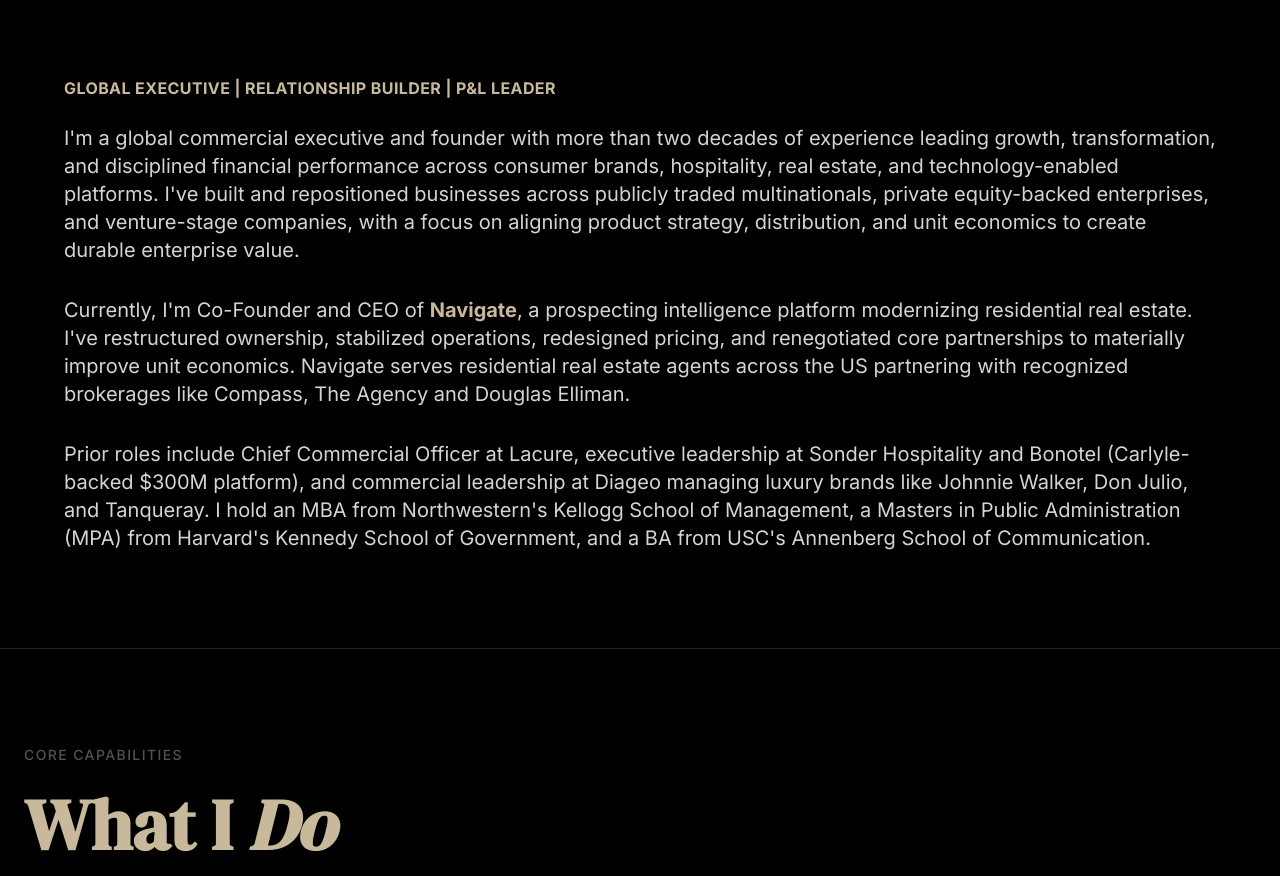
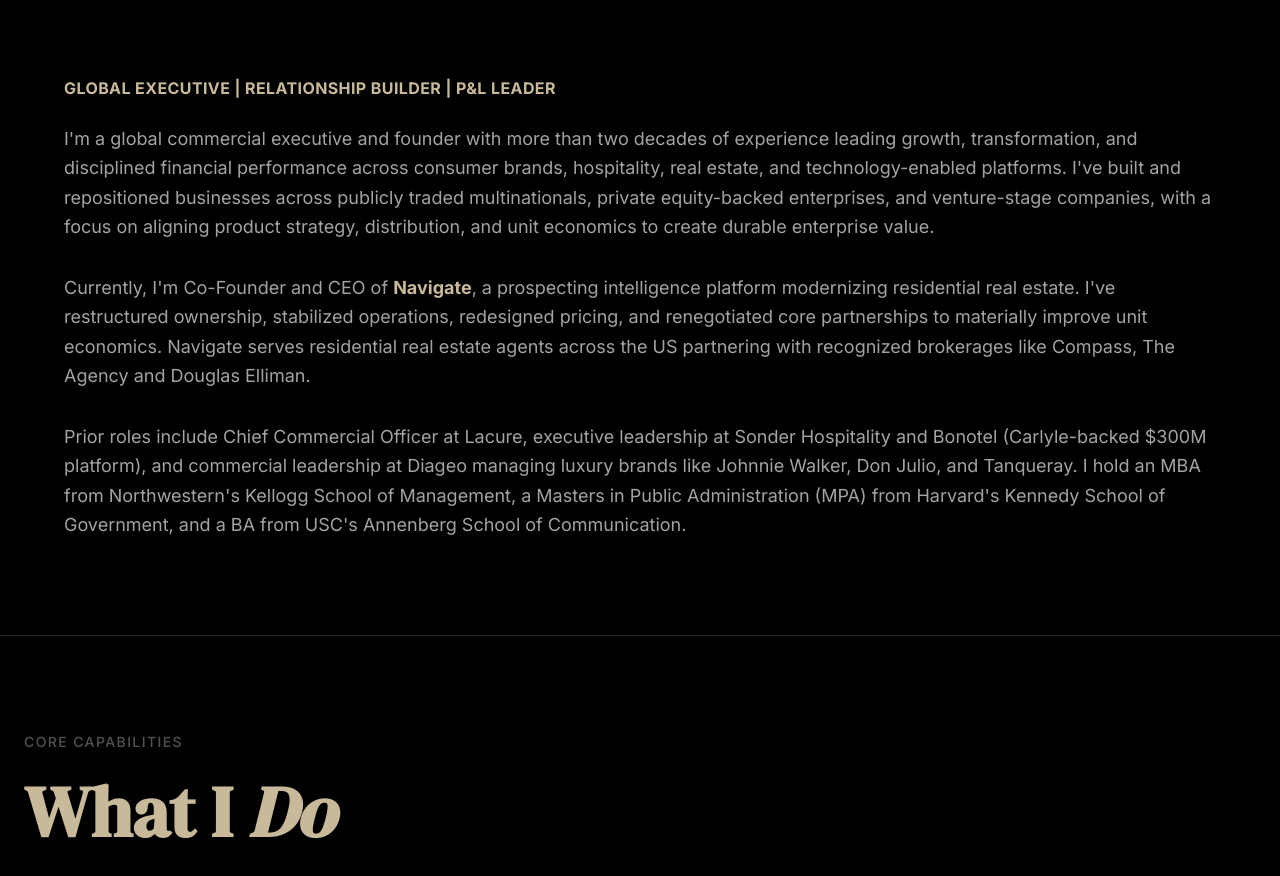
Before and after one commit to letsnavigatebmw/brandonmweaver, a React (Vite) app: page / in a window 1280 px wide. Shown: the part 820-1696 px from the top of the page. Built offline with nearby package versions, Linux system fonts and the light colour scheme.

Commit message:
Match bio section typography to description text - use text-gray-400 text-lg styling

```diff
--- a/src/components/About.jsx
+++ b/src/components/About.jsx
@@ -23,13 +23,13 @@ export default function About() {
       {/* Full-width Bio Section */}
       <div className="border-b border-gray-800 py-24 px-8 md:px-16">
         <h3 className="text-gold-400 font-bold uppercase tracking-wide mb-6">Global Executive | Relationship Builder | P&L Leader</h3>
-        <p className="text-lg md:text-xl text-gray-300 leading-relaxed mb-8">
+        <p className="text-gray-400 text-lg leading-relaxed mb-8">
           I'm a global commercial executive and founder with more than two decades of experience leading growth, transformation, and disciplined financial performance across consumer brands, hospitality, real estate, and technology-enabled platforms. I've built and repositioned businesses across publicly traded multinationals, private equity-backed enterprises, and venture-stage companies, with a focus on aligning product strategy, distribution, and unit economics to create durable enterprise value.
         </p>
-        <p className="text-lg md:text-xl text-gray-300 leading-relaxed mb-8">
+        <p className="text-gray-400 text-lg leading-relaxed mb-8">
           Currently, I'm Co-Founder and CEO of <a href="https://navigatenow.com" target="_blank" rel="noopener noreferrer" className="font-bold text-gold-400 hover:text-gold-300 transition-colors">Navigate</a>, a prospecting intelligence platform modernizing residential real estate. I've restructured ownership, stabilized operations, redesigned pricing, and renegotiated core partnerships to materially improve unit economics. Navigate serves residential real estate agents across the US partnering with recognized brokerages like Compass, The Agency and Douglas Elliman.
         </p>
-        <p className="text-lg md:text-xl text-gray-300 leading-relaxed">
+        <p className="text-gray-400 text-lg leading-relaxed">
           Prior roles include Chief Commercial Officer at Lacure, executive leadership at Sonder Hospitality and Bonotel (Carlyle-backed $300M platform), and commercial leadership at Diageo managing luxury brands like Johnnie Walker, Don Julio, and Tanqueray. I hold an MBA from Northwestern's Kellogg School of Management, a Masters in Public Administration (MPA) from Harvard's Kennedy School of Government, and a BA from USC's Annenberg School of Communication.
         </p>
       </div>
```
